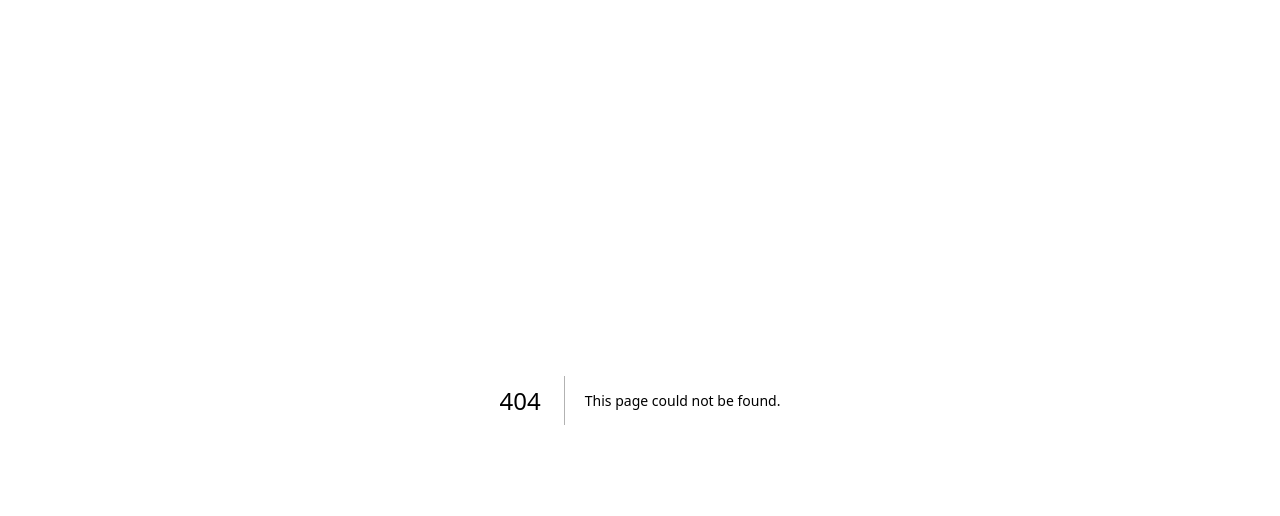
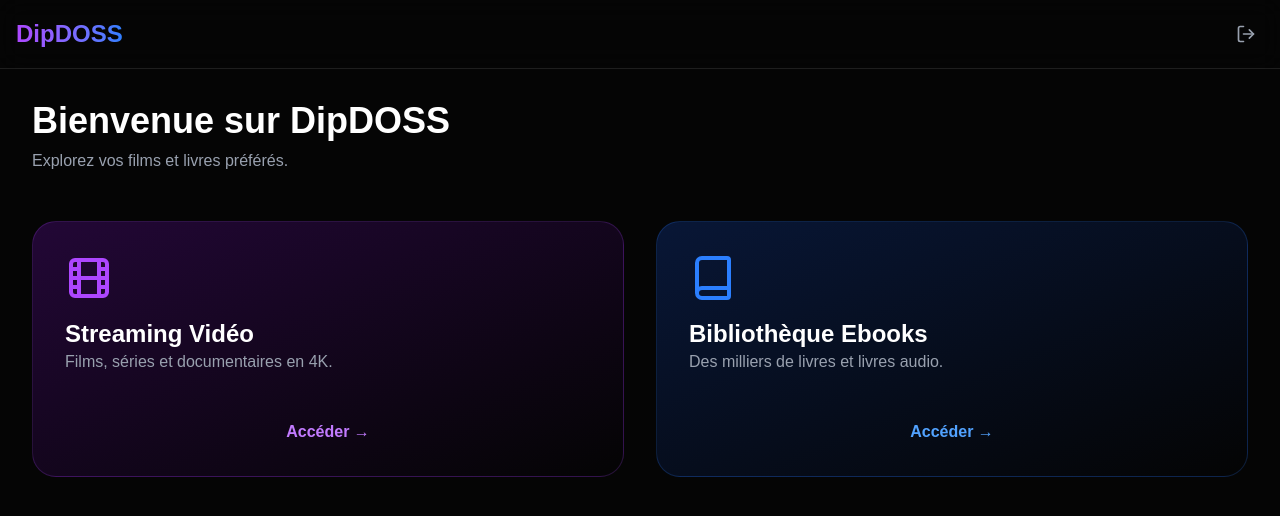
Before and after one commit to diandiallome-lang/DipDOSS, a Next.js app in the folder web/: page /dashboard in a window 1280 px wide. Before the commit this address had no page. Shown: the top 516 px of the page. Built offline with nearby package versions, Linux system fonts and the light colour scheme; sample sign-in values are in the browser's storage.

Commit message:
Implement Frontend Auth (Login/Register) and Dashboard UI

```diff
--- /dev/null
+++ b/web/src/app/dashboard/page.tsx
@@ -0,0 +1,79 @@
+"use client";
+
+import { useEffect, useState } from "react";
+import { useRouter } from "next/navigation";
+import { motion } from "framer-motion";
+import { Film, Book, LogOut } from "lucide-react";
+
+export default function Dashboard() {
+  const [user, setUser] = useState<any>(null);
+  const router = useRouter();
+
+  useEffect(() => {
+    const token = localStorage.getItem("token");
+    if (!token) {
+      router.push("/login");
+    }
+    // In a real app, we would fetch user details from the token
+    setUser({ email: "utilisateur@example.com" });
+  }, [router]);
+
+  const handleLogout = () => {
+    localStorage.removeItem("token");
+    router.push("/login");
+  };
+
+  return (
+    <div className="min-h-screen bg-[#050505] text-white">
+      {/* Sidebar / Topbar */}
+      <nav className="border-b border-white/10 p-4 flex justify-between items-center backdrop-blur-md sticky top-0 z-50">
+        <h1 className="text-2xl font-black bg-gradient-to-r from-purple-500 to-blue-500 bg-clip-text text-transparent">
+          DipDOSS
+        </h1>
+        <div className="flex items-center gap-4">
+          <button
+            onClick={handleLogout}
+            className="p-2 hover:bg-white/10 rounded-full transition-colors"
+          >
+            <LogOut className="w-5 h-5 text-gray-400" />
+          </button>
+        </div>
+      </nav>
+
+      <main className="p-8">
+        <header className="mb-12">
+          <h2 className="text-4xl font-bold mb-2">Bienvenue sur DipDOSS</h2>
+          <p className="text-gray-400">Explorez vos films et livres préférés.</p>
+        </header>
+
+        <div className="grid grid-cols-1 md:grid-cols-2 gap-8">
+          {/* Streaming Section Card */}
+          <motion.div
+            whileHover={{ scale: 1.02 }}
+            className="p-8 rounded-3xl bg-gradient-to-br from-purple-600/20 to-transparent border border-purple-500/20 flex flex-col justify-between h-64 cursor-pointer"
+          >
+            <div>
+              <Film className="w-12 h-12 text-purple-500 mb-4" />
+              <h3 className="text-2xl font-bold">Streaming Vidéo</h3>
+              <p className="text-gray-400">Films, séries et documentaires en 4K.</p>
+            </div>
+            <button className="text-purple-400 font-semibold hover:underline">Accéder →</button>
+          </motion.div>
+
+          {/* Ebooks Section Card */}
+          <motion.div
+            whileHover={{ scale: 1.02 }}
+            className="p-8 rounded-3xl bg-gradient-to-br from-blue-600/20 to-transparent border border-blue-500/20 flex flex-col justify-between h-64 cursor-pointer"
+          >
+            <div>
+              <Book className="w-12 h-12 text-blue-500 mb-4" />
+              <h3 className="text-2xl font-bold">Bibliothèque Ebooks</h3>
+              <p className="text-gray-400">Des milliers de livres et livres audio.</p>
+            </div>
+            <button className="text-blue-400 font-semibold hover:underline">Accéder →</button>
+          </motion.div>
+        </div>
+      </main>
+    </div>
+  );
+}
--- a/web/src/app/login/page.tsx
+++ b/web/src/app/login/page.tsx
@@ -3,17 +3,42 @@
 import { useState } from "react";
 import { motion } from "framer-motion";
 import Link from "next/link";
+import { useRouter } from "next/navigation";
 
 export default function LoginPage() {
   const [formData, setFormData] = useState({
     email: "",
     password: "",
   });
+  const [error, setError] = useState("");
+  const [loading, setLoading] = useState(false);
+  const router = useRouter();
 
   const handleSubmit = async (e: React.FormEvent) => {
     e.preventDefault();
-    // Logic to call API will go here
-    console.log("Logging in...", formData);
+    setError("");
+    setLoading(true);
+
+    try {
+      const response = await fetch("http://localhost:3001/auth/login", {
+        method: "POST",
+        headers: { "Content-Type": "application/json" },
+        body: JSON.stringify(formData),
+      });
+
+      const data = await response.json();
+
+      if (!response.ok) {
+        throw new Error(data.message || "Identifiants invalides");
+      }
+
+      localStorage.setItem("token", data.access_token);
+      router.push("/dashboard");
+    } catch (err: any) {
+      setError(Array.isArray(err.message) ? err.message[0] : err.message);
+    } finally {
+      setLoading(false);
+    }
   };
 
   return (
@@ -24,6 +49,12 @@ export default function LoginPage() {
         className="w-full max-w-md p-8 rounded-2xl bg-white/5 border border-white/10 backdrop-blur-xl"
       >
         <h2 className="text-3xl font-bold text-white mb-6 text-center">Connexion</h2>
+
+        {error && (
+          <div className="mb-4 p-3 bg-red-500/20 border border-red-500/50 text-red-200 text-sm rounded-lg">
+            {error}
+          </div>
+        )}
 
         <form onSubmit={handleSubmit} className="space-y-4">
           <div>
@@ -51,9 +82,10 @@ export default function LoginPage() {
 
           <button
             type="submit"
-            className="w-full py-3 bg-white text-black font-bold rounded-lg hover:bg-gray-200 transition-all transform hover:scale-[1.02] mt-4"
+            disabled={loading}
+            className="w-full py-3 bg-white text-black font-bold rounded-lg hover:bg-gray-200 transition-all transform hover:scale-[1.02] mt-4 disabled:opacity-50 disabled:cursor-not-allowed"
           >
-            Se connecter
+            {loading ? "Chargement..." : "Se connecter"}
           </button>
         </form>
 
--- a/web/src/app/register/page.tsx
+++ b/web/src/app/register/page.tsx
@@ -3,6 +3,7 @@
 import { useState } from "react";
 import { motion } from "framer-motion";
 import Link from "next/link";
+import { useRouter } from "next/navigation";
 
 export default function RegisterForm() {
   const [formData, setFormData] = useState({
@@ -10,11 +11,35 @@ export default function RegisterForm() {
     email: "",
     password: "",
   });
+  const [error, setError] = useState("");
+  const [loading, setLoading] = useState(false);
+  const router = useRouter();
 
   const handleSubmit = async (e: React.FormEvent) => {
     e.preventDefault();
-    // Logic to call API will go here
-    console.log("Registering...", formData);
+    setError("");
+    setLoading(true);
+
+    try {
+      const response = await fetch("http://localhost:3001/auth/register", {
+        method: "POST",
+        headers: { "Content-Type": "application/json" },
+        body: JSON.stringify(formData),
+      });
+
+      const data = await response.json();
+
+      if (!response.ok) {
+        throw new Error(data.message || "Une erreur est survenue");
+      }
+
+      localStorage.setItem("token", data.access_token);
+      router.push("/dashboard");
+    } catch (err: any) {
+      setError(Array.isArray(err.message) ? err.message[0] : err.message);
+    } finally {
+      setLoading(false);
+    }
   };
 
   return (
@@ -25,6 +50,12 @@ export default function RegisterForm() {
         className="w-full max-w-md p-8 rounded-2xl bg-white/5 border border-white/10 backdrop-blur-xl"
       >
         <h2 className="text-3xl font-bold text-white mb-6 text-center">Créer un compte</h2>
+
+        {error && (
+          <div className="mb-4 p-3 bg-red-500/20 border border-red-500/50 text-red-200 text-sm rounded-lg">
+            {error}
+          </div>
+        )}
 
         <form onSubmit={handleSubmit} className="space-y-4">
           <div>
@@ -63,9 +94,10 @@ export default function RegisterForm() {
 
           <button
             type="submit"
-            className="w-full py-3 bg-white text-black font-bold rounded-lg hover:bg-gray-200 transition-all transform hover:scale-[1.02] mt-4"
+            disabled={loading}
+            className="w-full py-3 bg-white text-black font-bold rounded-lg hover:bg-gray-200 transition-all transform hover:scale-[1.02] mt-4 disabled:opacity-50 disabled:cursor-not-allowed"
           >
-            S'inscrire
+            {loading ? "Chargement..." : "S'inscrire"}
           </button>
         </form>
 
```
